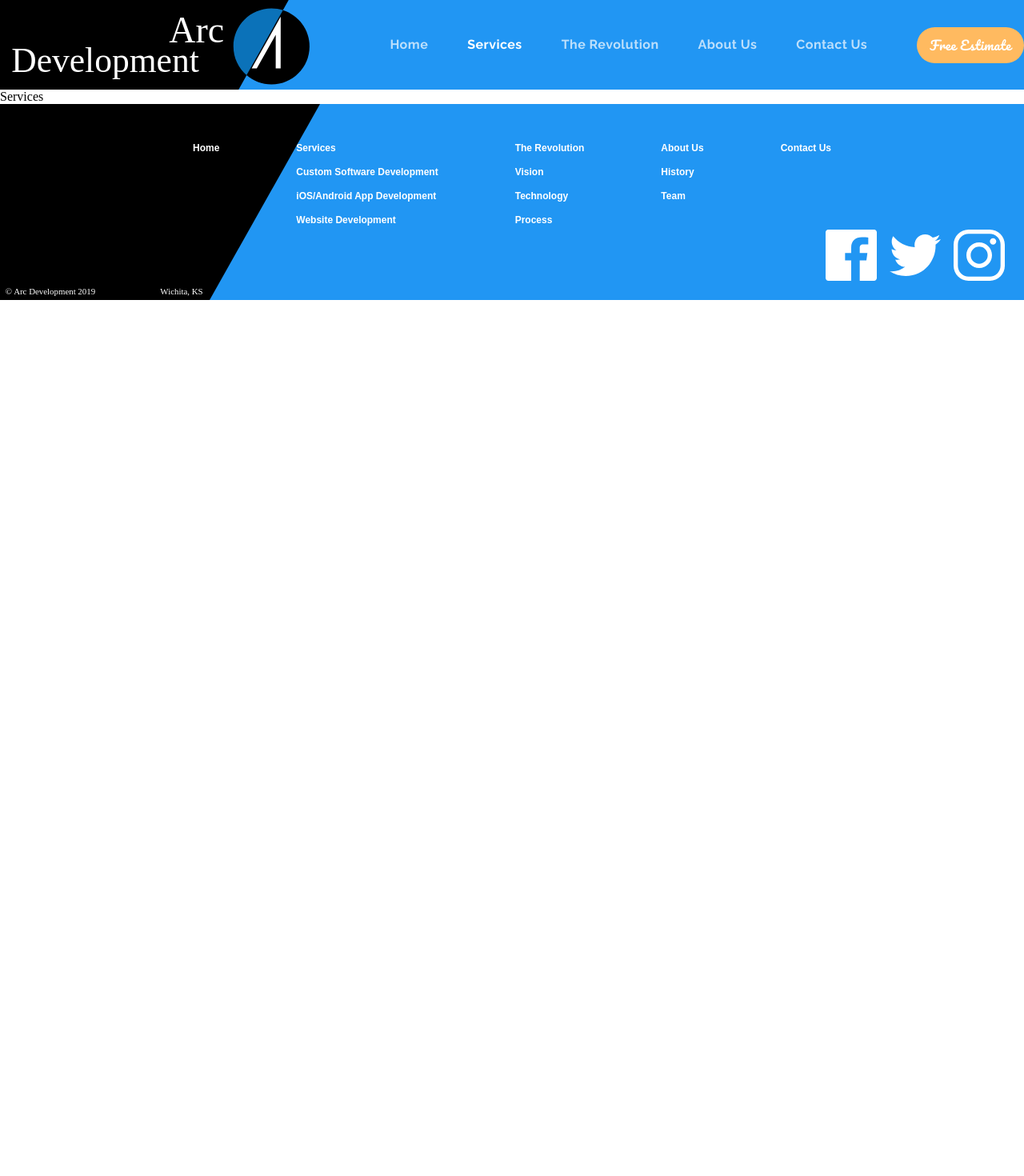
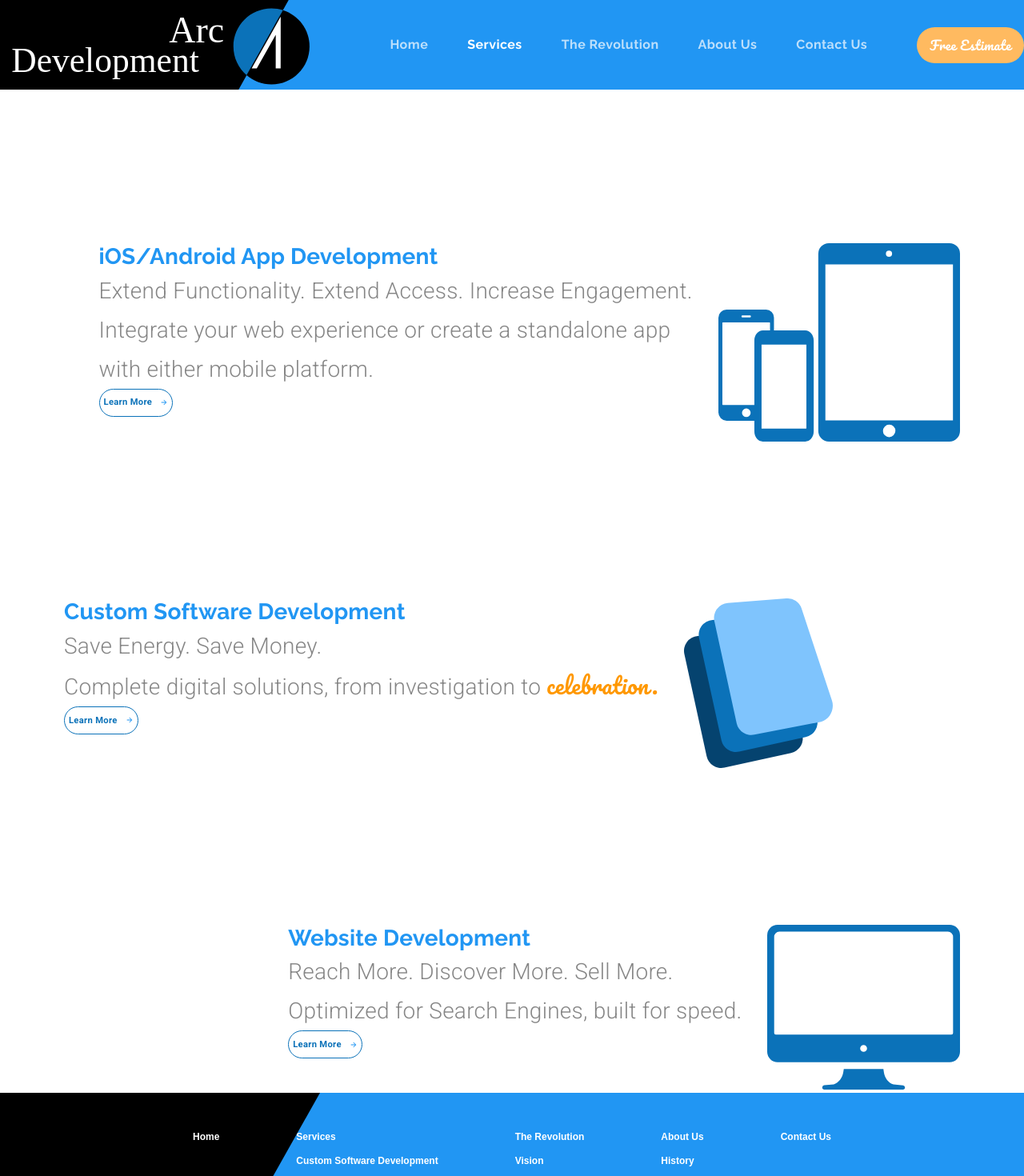
Before and after one commit to RaskovskyDavid/arcdevelopment, a React (Create React App) app: page /Services in a window 1280 px wide. Shown: the top 1470 px of the page at 80% size. Before the commit the page ends 800 px from the top, so only its background shows below. Built offline with nearby package versions, Linux system fonts and the light colour scheme.

Commit message:
3. Services Page - Setup

```diff
--- a/src/components/App.js
+++ b/src/components/App.js
@@ -9,7 +9,8 @@
   Route
 } from "react-router-dom";
 
-import LandingPage from '../components/LandingPage.js';
+import LandingPage from './LandingPage.js';
+import Services from './Services'
 
 function App() {
   const [selectedIndex, setSelectedIndex] = useState(0);
@@ -28,7 +29,13 @@
          {...props }
          setValue={setValue}
          setSelectedIndex={setSelectedIndex} />} />
-        <Route exact path="/Services" component={() => <div>Services</div>} />
+         <Route exact
+        path="/Services"
+         render={(props) => <Services
+         {...props }
+         setValue={setValue}
+         setSelectedIndex={setSelectedIndex} />} />
+
         <Route exact path="/customsoftware" component={() => <div>Customsoftware</div>} />
         <Route exact path="/mobileapps" component={() => <div>mobileapps</div>} />
         <Route exact path="/websites" component={() => <div>websites</div>} />
--- /dev/null
+++ b/src/components/Services.js
@@ -0,0 +1,144 @@
+import React from "react";
+import { Link } from "react-router-dom";
+import { makeStyles, useTheme } from "@material-ui/core";
+import { Grid } from "@material-ui/core";
+import { Typography } from "@material-ui/core";
+import { Button } from "@material-ui/core";
+import { useMediaQuery } from '@material-ui/core';
+import Card from '@material-ui/core/Card';
+import CardContent from '@material-ui/core/CardContent';
+
+import ButtonArrow from "./ui/ButtonArrow";
+import customSoftwareIcon from '../assets/Custom Software Icon.svg';
+import mobileAppsIcon from '../assets/mobileIcon.svg';
+import websiteIcon from '../assets/websiteIcon.svg';
+
+const useStyles = makeStyles(theme => ({
+    learnButton: {
+        ...theme.typography.learnButton,
+        fontSize: "0.7rem",
+        height: 35,
+        padding: 5,
+        [theme.breakpoints.down("xs")]: {
+            marginButton: "2em"
+        }
+    },
+    specialText: {
+        fontFamily: "Pacifico",
+        color: theme.palette.common.orange
+    },
+    subtitle: {
+        marginButton: "1em"
+    },
+    icon:{
+        marginLeft: "2em",
+        [theme.breakpoints.down("xs")]: {
+            marginLeft: "0"
+        }
+    },
+    serviceContainer: {
+        marginTop:"12em",
+        [theme.breakpoints.down("xs")]: {
+            padding: "25"
+        }
+    }
+}))
+
+export default function Services(props){
+    const classes = useStyles();
+    const theme = useTheme();
+    const matchesSM = useMediaQuery(theme.breakpoints.down("sm"));
+
+    return (
+        <Grid container direction="column">
+        <Grid item > {/*-----iOS/Android Block -----*/}
+                <Grid container direction="row"
+                justify={matchesSM ? "center" : "flex-end"}
+                 className={classes.serviceContainer}>
+                    <Grid item style={{ textAlign: matchesSM ? "center": undefined}}>
+                        <Typography variant="h4">
+                            iOS/Android App Development
+                        </Typography>
+                        <Typography variant="subtitle1" className={classes.subtitle} >
+                            Extend Functionality. Extend Access. Increase Engagement.
+                        </Typography>
+                        <Typography variant="subtitle1" >
+                            Integrate your web experience or create a standalone
+                            app{matchesSM ? null: <br />}with either mobile platform.
+                        </Typography>
+                        <Button variant="outlined"
+                        component={Link} to="/mobileapps"
+                        onClick={ () =>{ props.setValue(1); props.setSelectedIndex(2)}}
+                        className={classes.learnButton}>
+                        <span style={{marginRight: 10}} >Learn More</span>
+                        <ButtonArrow width={10} height={10} fill={theme.palette.common.blue} />
+                        </Button>
+                    </Grid>
+                    <Grid item style={{marginRight: matchesSM ? 0 : "5em"}}>
+                        <img className={classes.icon} alt="mobile phone icon" src={mobileAppsIcon} />
+                    </Grid>
+                </Grid>
+
+            </Grid>
+             <Grid item > {/*-----Custom Software development Block -----*/}
+                <Grid container direction="row"
+                justify={matchesSM ? "center" : undefined}
+                 className={classes.serviceContainer}>
+                    <Grid item style={{marginLeft: matchesSM ? 0 : "5em", textAlign: matchesSM ? "center": undefined}}>
+                        <Typography variant="h4">
+                            Custom Software Development
+                        </Typography>
+                        <Typography variant="subtitle1" className={classes.subtitle} >
+                            Save Energy. Save Money.
+                        </Typography>
+                        <Typography variant="subtitle1" >
+                            Complete digital solutions, from investigation to {" "}
+                            <span className={classes.specialText}>celebration.</span>
+                        </Typography>
+                        <Button component={Link} to="/customsoftware"
+                        onClick={ () => {props.setValue(1); props.setSelectedIndex(1)}}
+                        variant="outlined" className={classes.learnButton}>
+                        <span style={{marginRight: 10}} >Learn More</span>
+                        <ButtonArrow width={10} height={10} fill={theme.palette.common.blue} />
+                        </Button>
+                    </Grid>
+                    <Grid item>
+                        <img className={classes.icon} alt="custom software icon" src={customSoftwareIcon} />
+                    </Grid>
+                </Grid>
+
+            </Grid>
+
+
+            <Grid item > {/*----- Website  Block -----*/}
+                <Grid container direction="row"
+                justify={matchesSM ? "center" : "flex-end"}
+                 className={classes.serviceContainer}>
+                    <Grid item style={{ textAlign: matchesSM ? "center": undefined}}>
+                        <Typography variant="h4">
+                            Website Development
+                        </Typography>
+                        <Typography variant="subtitle1" className={classes.subtitle} >
+                            Reach More. Discover More. Sell More.
+                        </Typography>
+                        <Typography variant="subtitle1" >
+                            Optimized for Search Engines, built for speed.
+                        </Typography>
+                        <Button variant="outlined"
+                        component={Link} to="/websites"
+                        onClick={ () =>{ props.setValue(1); props.setSelectedIndex(3)}}
+                        className={classes.learnButton}>
+                        <span style={{marginRight: 10}} >Learn More</span>
+                        <ButtonArrow width={10} height={10} fill={theme.palette.common.blue} />
+                        </Button>
+                    </Grid>
+                    <Grid item style={{marginRight: matchesSM ? 0 : "5em"}}>
+                        <img className={classes.icon} alt="website icon" src={websiteIcon} />
+                    </Grid>
+                </Grid>
+
+            </Grid>
+
+        </Grid>
+    )
+}
```
